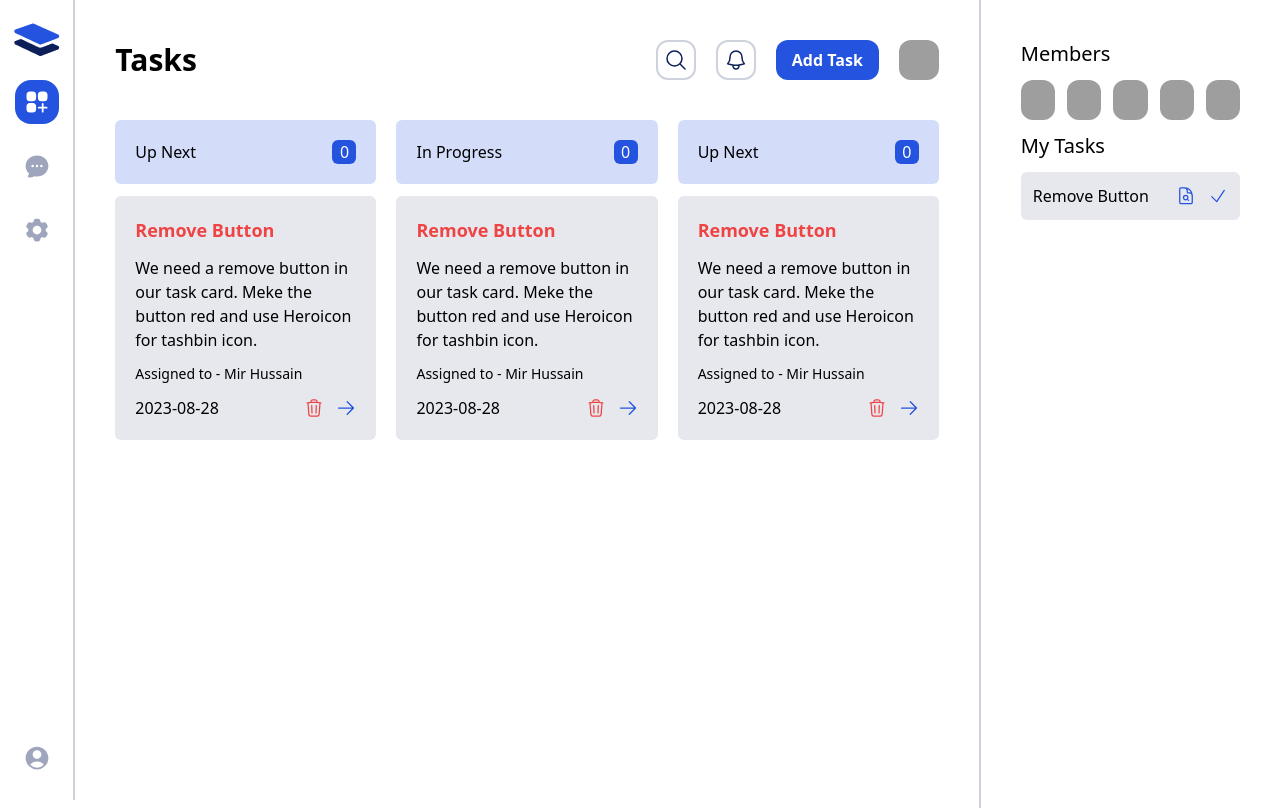
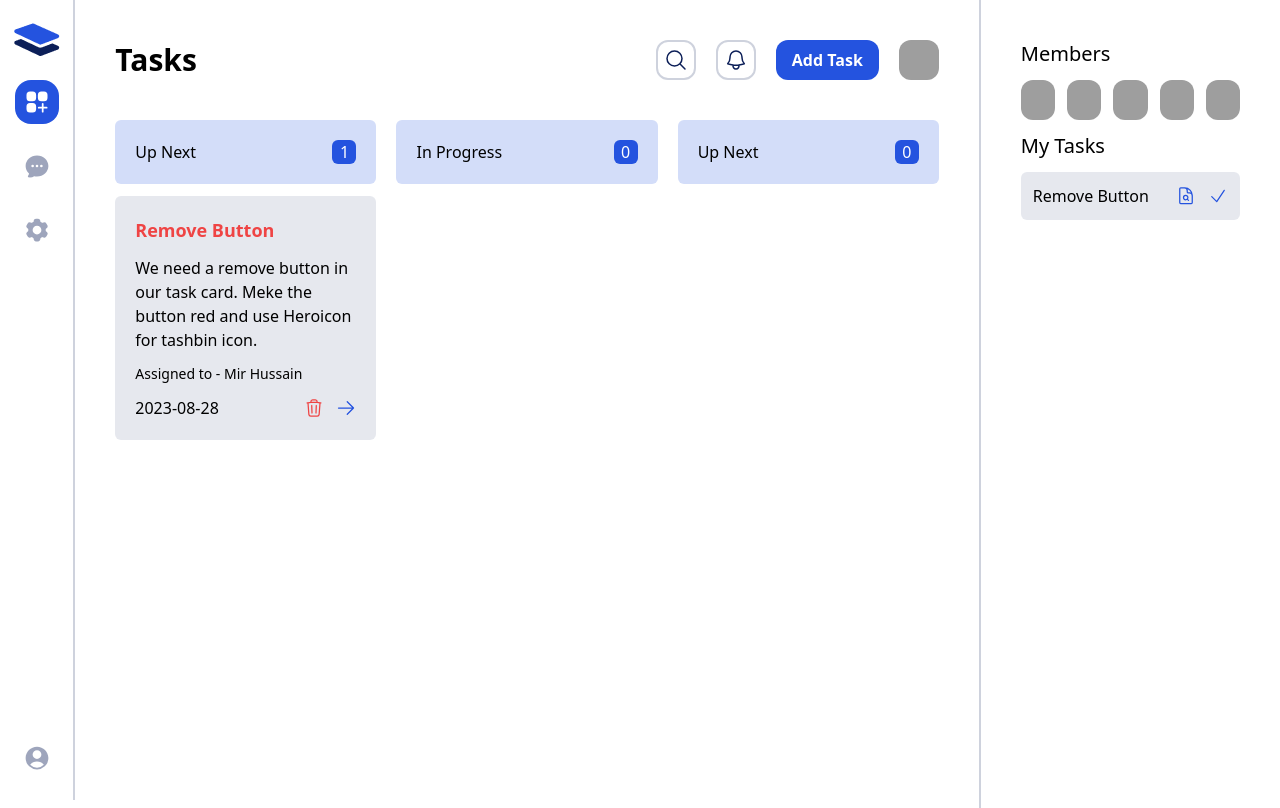
Before and after one commit to Study-Projects-By-MAAB/Redux-task-master-redux-acc, a React (Vite) app: page / in a window 1280 px wide. Shown: the top 808 px of the page. Built offline with nearby package versions, Linux system fonts and the light colour scheme; grey boxes are pictures that could not be loaded.

Commit message:
update: tasks list data are now dynamically showing

```diff
--- a/src/pages/Tasks.jsx
+++ b/src/pages/Tasks.jsx
@@ -8,6 +8,9 @@ import TaskCard from "../components/tasks/TaskCard";
 const Tasks = () => {
   const [isOpen, setIsOpen] = useState(false);
   const { tasks } = useSelector((state) => state.tasksSlice);
+  const pendingTasks = tasks.filter((item) => item.status === "pending");
+  const runningTasks = tasks.filter((item) => item.status === "running");
+  const doneTasks = tasks.filter((item) => item.status === "done");
 
   return (
     <div className="h-screen grid grid-cols-12">
@@ -45,11 +48,11 @@ const Tasks = () => {
             <div className="flex sticky top-0 justify-between bg-[#D3DDF9] p-5 rounded-md mb-3">
               <h1>Up Next</h1>
               <p className="bg-primary text-white w-6 h-6 grid place-content-center rounded-md">
-                0
+                {pendingTasks.length}
               </p>
             </div>
             <div className="space-y-3">
-              {tasks.map((item) => (
+              {pendingTasks.map((item) => (
                 <TaskCard key={item.id} task={item} />
               ))}
             </div>
@@ -58,11 +61,11 @@ const Tasks = () => {
             <div className="flex sticky top-0 justify-between bg-[#D3DDF9] p-5 rounded-md mb-3">
               <h1>In Progress</h1>
               <p className="bg-primary text-white w-6 h-6 grid place-content-center rounded-md">
-                0
+                {runningTasks.length}
               </p>
             </div>
             <div className="space-y-3">
-              {tasks.map((item) => (
+              {runningTasks.map((item) => (
                 <TaskCard key={item.id} task={item} />
               ))}
             </div>
@@ -71,11 +74,11 @@ const Tasks = () => {
             <div className="flex sticky top-0 justify-between bg-[#D3DDF9] p-5 rounded-md mb-3">
               <h1>Up Next</h1>
               <p className="bg-primary text-white w-6 h-6 grid place-content-center rounded-md">
-                0
+                {doneTasks.length}
               </p>
             </div>
             <div className="space-y-3">
-              {tasks.map((item) => (
+              {doneTasks.map((item) => (
                 <TaskCard key={item.id} task={item} />
               ))}
             </div>
```
